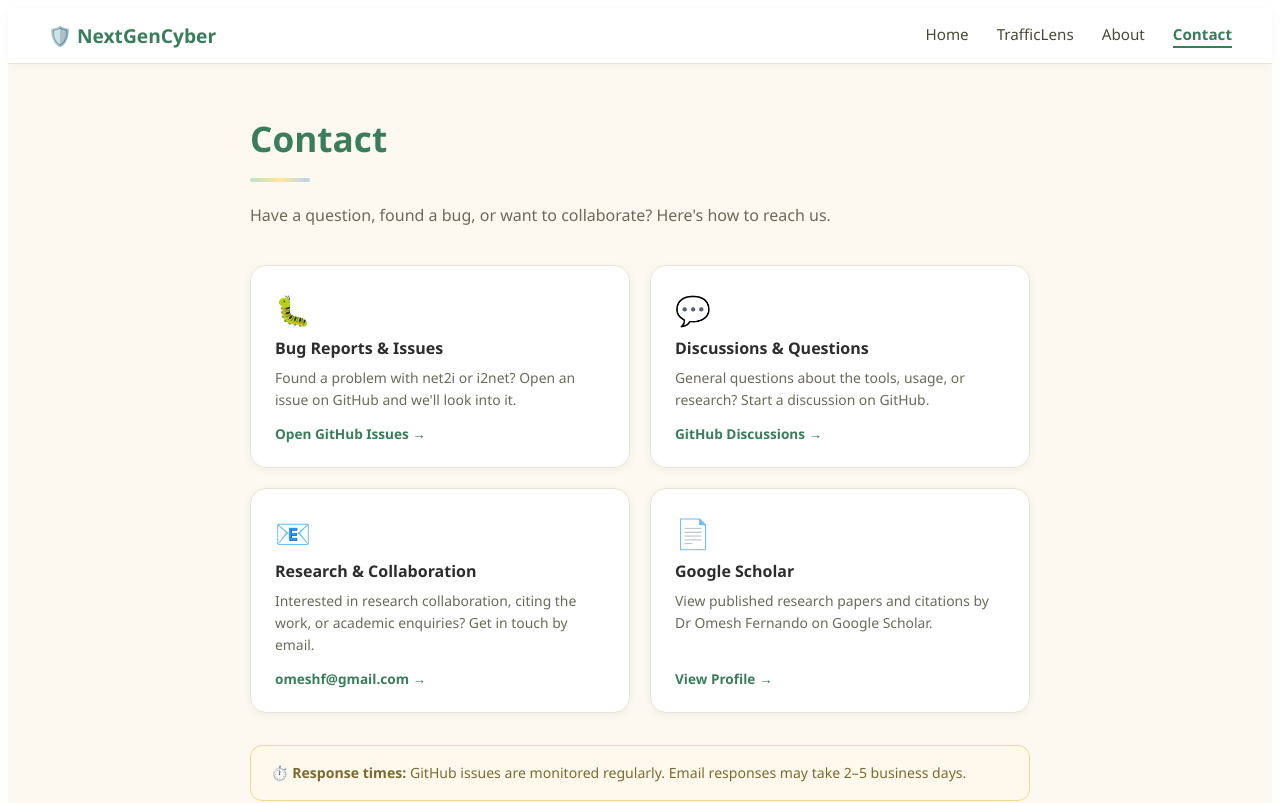
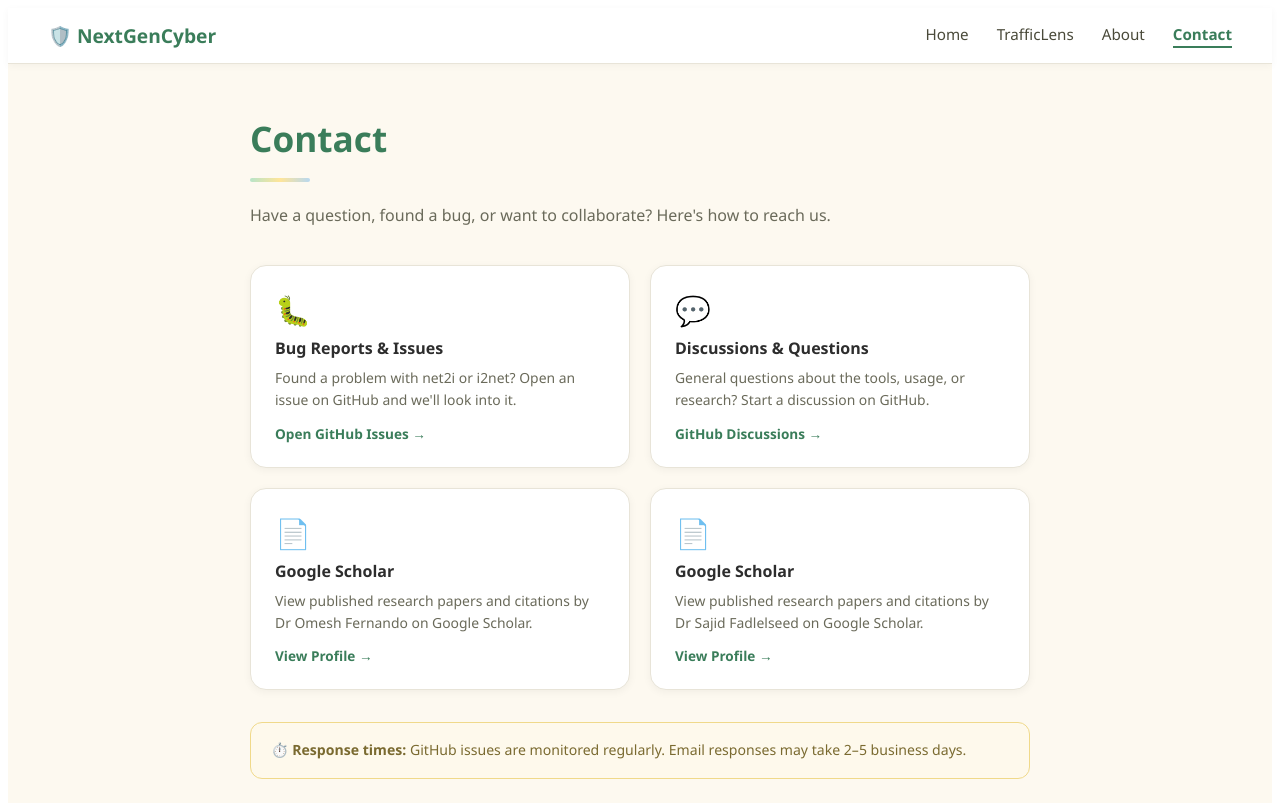
Before and after one commit to omeshF/nextgencyber, a Next.js app in the folder nextgencyber/: page /contact in a window 1280 px wide. Shown: the top 803 px of the page. Built offline with nearby package versions, Linux system fonts and the light colour scheme.

Commit message:
Text updates

```diff
--- a/nextgencyber/pages/contact.js
+++ b/nextgencyber/pages/contact.js
@@ -57,21 +57,20 @@ export default function Contact() {
                 <span style={styles.contactLink}>GitHub Discussions →</span>
               </a>
 
-              <a href="mailto:omeshf@gmail.com" style={styles.contactCard}>
-                <span style={styles.contactIcon}>📧</span>
-                <h2 style={styles.contactTitle}>Research & Collaboration</h2>
-                <p style={styles.contactDesc}>
-                  Interested in research collaboration, citing the work, or academic enquiries?
-                  Get in touch by email.
-                </p>
-                <span style={styles.contactLink}>omeshf@gmail.com →</span>
-              </a>
-
               <a href="https://scholar.google.co.uk/citations?user=KEuh_MkAAAAJ&hl=en&oi=ao" style={styles.contactCard}>
                 <span style={styles.contactIcon}>📄</span>
                 <h2 style={styles.contactTitle}>Google Scholar</h2>
                 <p style={styles.contactDesc}>
                   View published research papers and citations by Dr Omesh Fernando on Google Scholar.
+                </p>
+                <span style={styles.contactLink}>View Profile →</span>
+              </a>
+
+              <a href="https://scholar.google.co.uk/citations?user=IUiwG8gAAAAJ&hl=en&oi=ao" style={styles.contactCard}>
+                <span style={styles.contactIcon}>📄</span>
+                <h2 style={styles.contactTitle}>Google Scholar</h2>
+                <p style={styles.contactDesc}>
+                  View published research papers and citations by Dr Sajid Fadlelseed on Google Scholar.
                 </p>
                 <span style={styles.contactLink}>View Profile →</span>
               </a>
```
Also changed, not shown: nextgencyber/pages/about.js (+3 -4 lines).
